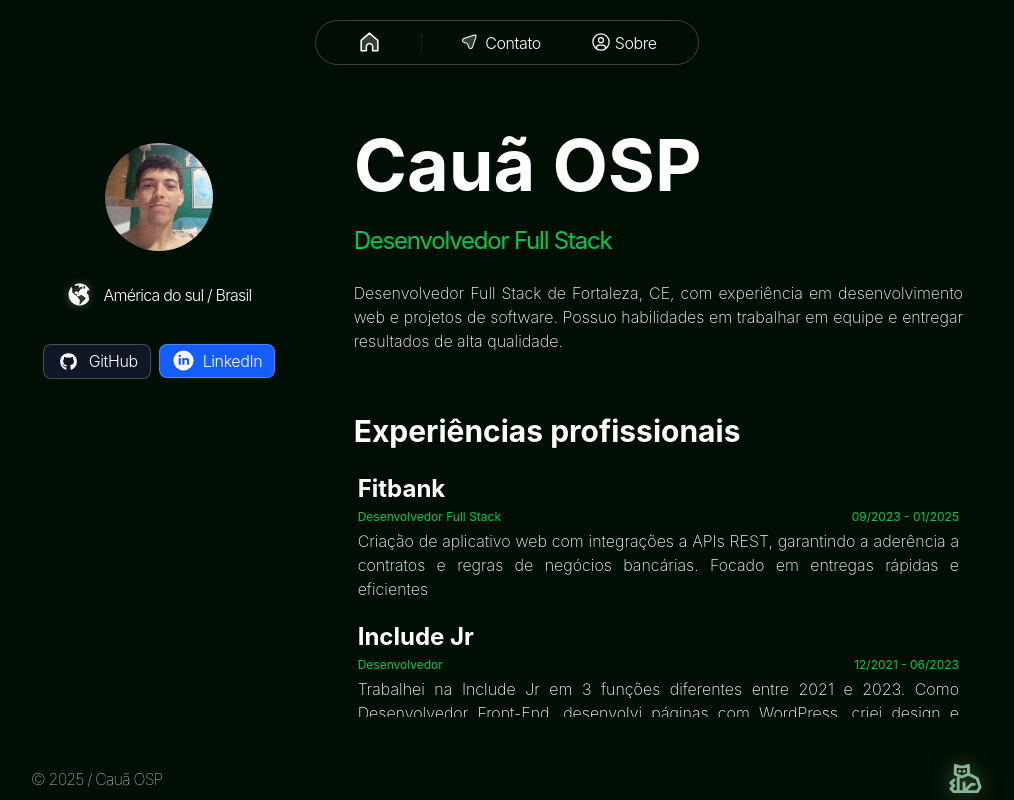
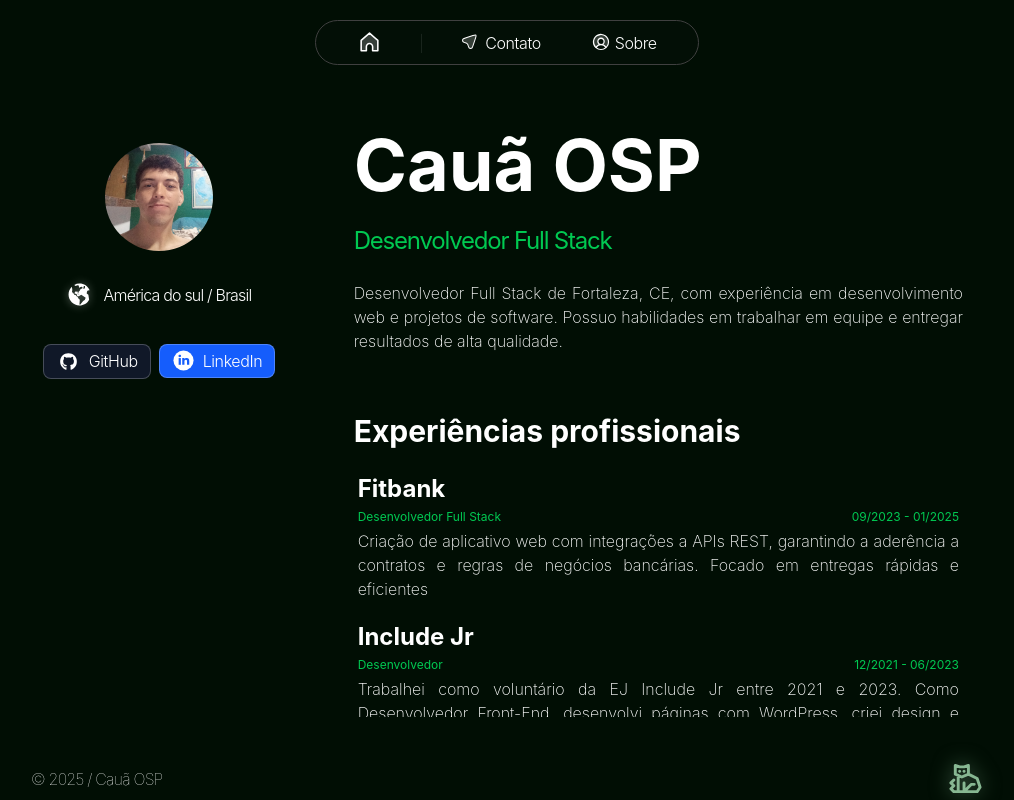
Before and after one commit to cauaosp/webportifolio, a Next.js app: page /about in a window 1280 px wide. Shown: the whole page, without its empty margins (133-1147 px from the left). Built offline with nearby package versions, Linux system fonts and the light colour scheme.

Commit message:
refactor: ajuste do menu de navegação

```diff
--- a/app/about/page.tsx
+++ b/app/about/page.tsx
@@ -43,7 +43,7 @@ export default function About() {
                   <div>12/2021 - 06/2023</div>
                 </div>
                 <div className="text-md font-extralight text-justify">
-                  Trabalhei na Include Jr em 3 funções diferentes entre 2021 e
+                  Trabalhei como voluntário da EJ Include Jr entre 2021 e
                   2023. Como Desenvolvedor Front-End, desenvolvi páginas com
                   WordPress, criei design e protótipos. Já como Gerente de
                   Vendas, prospectei e negociei com novos clientes, criando
--- a/assets/user-avatar.tsx
+++ b/assets/user-avatar.tsx
@@ -1,26 +1,18 @@
-export const UserAvatar = ({...props}) => {
+export const UserAvatar = ({ ...props }) => {
   return (
     <svg
-    fill={props.fill}
-    width={props.width}
-    height={props.height}
-      viewBox="0 0 32 32"
-      id="icon"
+      fill={props.color}
+      width={props.width}
+      height={props.height}
+      viewBox="0 0 256 256"
+      id="Flat"
       xmlns="http://www.w3.org/2000/svg"
       {...props}
     >
-      <path
-        d="M16,8a5,5,0,1,0,5,5A5,5,0,0,0,16,8Zm0,8a3,3,0,1,1,3-3A3.0034,3.0034,0,0,1,16,16Z"
-      />
-      <path
-        d="M16,2A14,14,0,1,0,30,16,14.0158,14.0158,0,0,0,16,2ZM10,26.3765V25a3.0033,3.0033,0,0,1,3-3h6a3.0033,3.0033,0,0,1,3,3v1.3765a11.8989,11.8989,0,0,1-12,0Zm13.9925-1.4507A5.0016,5.0016,0,0,0,19,20H13a5.0016,5.0016,0,0,0-4.9925,4.9258,12,12,0,1,1,15.985,0Z"
-      />
-      <rect
-        id="_Transparent_Rectangle_"
-        width="32"
-        height="32"
-        fill="none"
-      />
+      <g opacity={"0.2"}>
+        <path d="M128,32A96.00088,96.00088,0,0,0,63.79883,199.375v-.001A71.99731,71.99731,0,0,1,128,160a40,40,0,1,1,40-40,40.0001,40.0001,0,0,1-40,40,71.99731,71.99731,0,0,1,64.20117,39.374A96.0002,96.0002,0,0,0,128,32Z" />
+      </g>
+      <path d="M232,128A104,104,0,1,0,57.81976,204.68115a7.96213,7.96213,0,0,0,1.32587,1.18946,103.78435,103.78435,0,0,0,137.71222-.00342,7.95366,7.95366,0,0,0,1.31708-1.18115A103.74692,103.74692,0,0,0,232,128ZM40,128a88,88,0,1,1,153.75812,58.41016,79.55962,79.55962,0,0,0-36.05591-28.74561,48.0003,48.0003,0,1,0-59.40448-.00049,79.56043,79.56043,0,0,0-36.056,28.7461A87.63816,87.63816,0,0,1,40,128Zm56-8a32,32,0,1,1,32,32A32.036,32.036,0,0,1,96,120ZM74.08325,197.499a64.02243,64.02243,0,0,1,107.83331,0,87.814,87.814,0,0,1-107.83331,0Z" />
     </svg>
-  )
-}
+  );
+};
```
